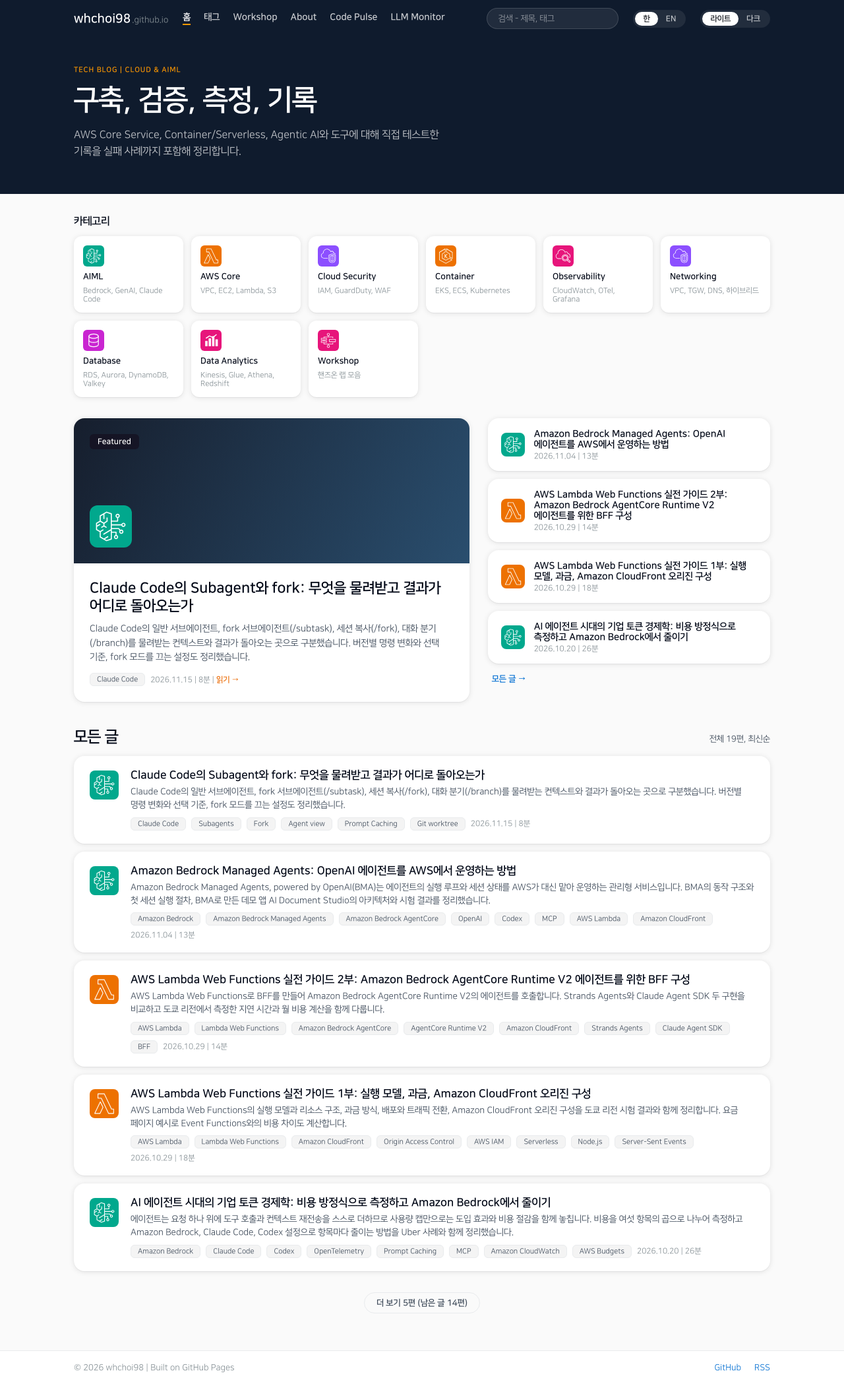
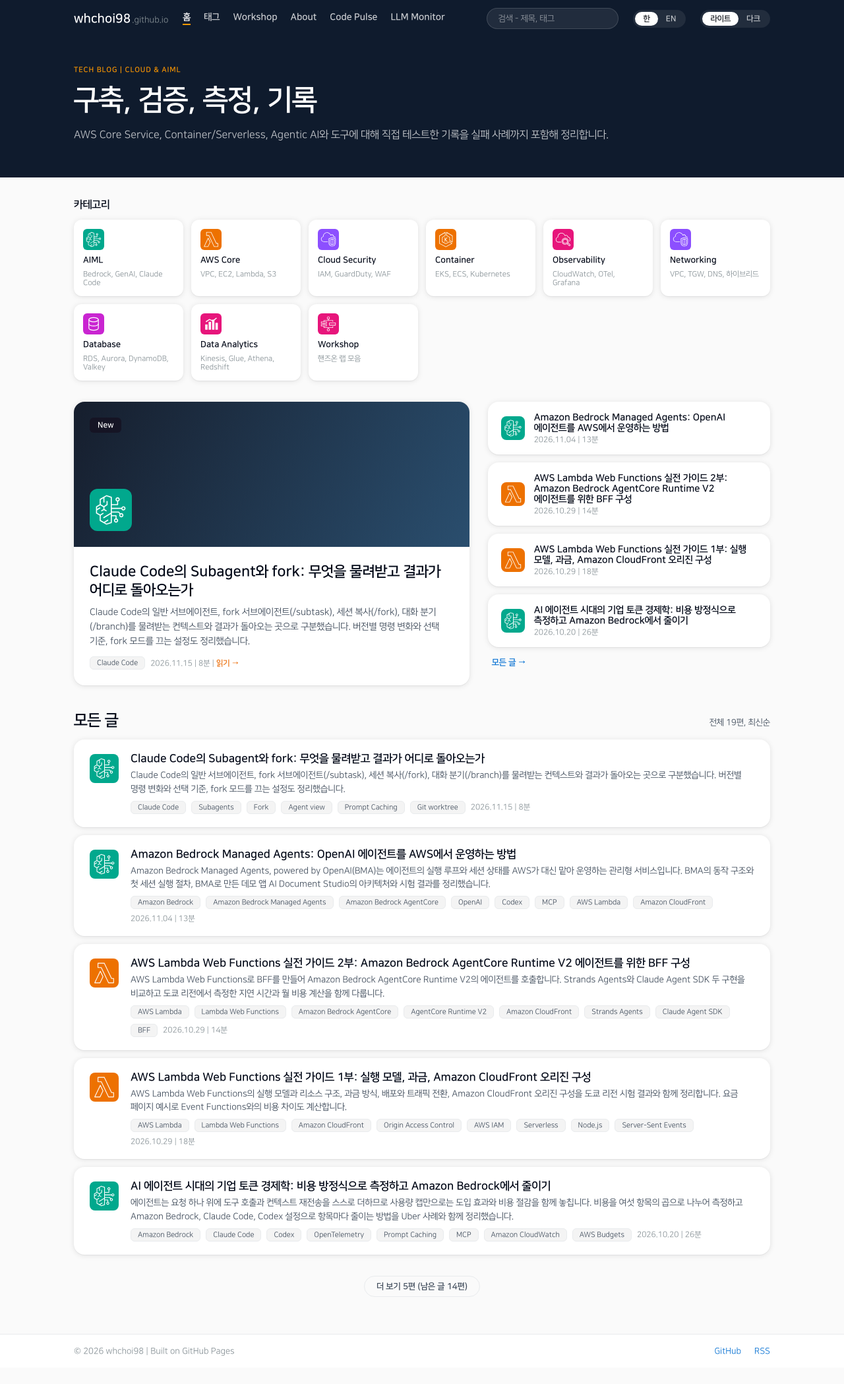
Before and after one commit to whchoi98/whchoi98.github.io, a Jekyll site: the page built from index.md, in a window 1280 px wide. Shown: the whole page at 66% size. Built offline with Jekyll 4.4.1, drawn with Linux system fonts in a browser that asks for light colours; some web fonts are replaced; after the commit the page ends 2073 px from its top, so only the background shows below that.

Commit message:
feat: newest post in the home card with a "New" badge, full-width hero sentence, English figures
- Home: the left card always shows the newest post and its badge reads "New" instead of "Featured"
  (a `featured: true` in a post's front matter no longer takes the card)
- Home: the sentence under the hero title uses the full content width (the 56% cap is gone); it sits
  on one line at 960px and wider in Korean and at 1024px and wider in English
- Post "Subagents and forks in Claude Code": the English page shows English versions of the four
  figures (fig0N-*-en.png), so the figures change with the language switch; the "(labels in Korean)"
  note is gone from the English captions
- CHANGELOG: entries for the three changes

```diff
--- a/_layouts/home.html
+++ b/_layouts/home.html
@@ -2,8 +2,7 @@
 layout: default
 ---
 {% assign posts = site.pages | where_exp: "p", "p.layout == 'post' or p.layout == 'report'" | sort: "date" | reverse %}
-{% assign featured = posts | where: "featured", true | first %}
-{% unless featured %}{% assign featured = posts | first %}{% endunless %}
+{% assign newest = posts | first %}
 
 <header class="site-header">
   <div class="wrap">
@@ -31,24 +30,24 @@ layout: default
   </div>
 
   <div class="home-top">
-    <a href="{{ featured.url }}" class="card featured-card">
+    <a href="{{ newest.url }}" class="card featured-card">
       <div class="featured-cover">
-        <span class="featured-badge">Featured</span>
-        <img src="/assets/icons/{{ featured.icon | default: 'bedrock' }}.svg" alt="" class="featured-icon">
+        <span class="featured-badge">New</span>
+        <img src="/assets/icons/{{ newest.icon | default: 'bedrock' }}.svg" alt="" class="featured-icon">
       </div>
       <div class="featured-body">
-        <span class="featured-title">{% if featured.title_en %}<span class="l-ko">{{ featured.title }}</span><span class="l-en">{{ featured.title_en }}</span>{% else %}{{ featured.title }}{% endif %}</span>
-        <span class="featured-excerpt">{% if featured.excerpt_en %}<span class="l-ko">{{ featured.excerpt }}</span><span class="l-en">{{ featured.excerpt_en }}</span>{% else %}{{ featured.excerpt }}{% endif %}</span>
+        <span class="featured-title">{% if newest.title_en %}<span class="l-ko">{{ newest.title }}</span><span class="l-en">{{ newest.title_en }}</span>{% else %}{{ newest.title }}{% endif %}</span>
+        <span class="featured-excerpt">{% if newest.excerpt_en %}<span class="l-ko">{{ newest.excerpt }}</span><span class="l-en">{{ newest.excerpt_en }}</span>{% else %}{{ newest.excerpt }}{% endif %}</span>
         <div class="meta-row">
-          {% for t in featured.tags limit: 1 %}<span class="chip">{{ t }}</span>{% endfor %}
-          <span class="meta-text">{{ featured.date | date: "%Y.%m.%d" }} | {{ featured.minutes }}<span class="l-ko">분</span><span class="l-en"> min</span> | <span class="read-more"><span class="l-ko">읽기</span><span class="l-en">Read</span> →</span></span>
+          {% for t in newest.tags limit: 1 %}<span class="chip">{{ t }}</span>{% endfor %}
+          <span class="meta-text">{{ newest.date | date: "%Y.%m.%d" }} | {{ newest.minutes }}<span class="l-ko">분</span><span class="l-en"> min</span> | <span class="read-more"><span class="l-ko">읽기</span><span class="l-en">Read</span> →</span></span>
         </div>
       </div>
     </a>
     <div class="side-list">
       {% assign side = 0 %}
       {% for p in posts %}
-        {% if p.url != featured.url and side < 4 %}
+        {% if p.url != newest.url and side < 4 %}
           {% assign side = side | plus: 1 %}
           <a href="{{ p.url }}" class="card side-card">
             <img src="/assets/icons/{{ p.icon | default: 'bedrock' }}.svg" alt="" class="side-icon">
--- a/assets/css/main.css
+++ b/assets/css/main.css
@@ -128,7 +128,7 @@ html.lang-en .seg-en { color: var(--segl-c); background: var(--segl-bg); }
 .hero { padding: 44px 0 52px; display: flex; flex-direction: column; gap: 16px; }
 .hero-eyebrow { font-weight: 700; font-size: 11px; letter-spacing: .08em; text-transform: uppercase; color: var(--orange); }
 .hero-title { margin: 0; font-weight: 800; font-size: 44px; line-height: 1.1; letter-spacing: -0.01em; color: #fff; max-width: 70%; }
-.hero-sub { margin: 0; font-size: 16px; line-height: 1.55; color: rgba(255,255,255,.75); max-width: 56%; }
+.hero-sub { margin: 0; font-size: 16px; line-height: 1.55; color: rgba(255,255,255,.75); }
 
 .post-hero { padding: 36px 0 44px; display: flex; flex-direction: column; gap: 14px; }
 .crumb { font-size: 13px; color: rgba(255,255,255,.6); }
@@ -397,7 +397,6 @@ html.dark .chip-lg.active { background: var(--orange); border-color: var(--orang
   .cat-grid { grid-template-columns: repeat(3, 1fr); }
   .now-grid { grid-template-columns: 1fr; }
   .hero-title { font-size: 32px; max-width: 100%; }
-  .hero-sub { max-width: 100%; }
   .post-hero-title { font-size: 28px; max-width: 100%; }
 }
 @media (max-width: 640px) {
```
Also changed, not shown: docs/techblog/aiml/claude-code-subagent-vs-fork-report.html (+4 -4 lines), CHANGELOG.md, docs/techblog/aiml/claude-code-subagent-vs-fork-assets/fig01-overview-en.png (added), docs/techblog/aiml/claude-code-subagent-vs-fork-assets/fig02-context-en.png (added), docs/techblog/aiml/claude-code-subagent-vs-fork-assets/fig03-timeline-en.png (added), docs/techblog/aiml/claude-code-subagent-vs-fork-assets/fig04-choice-en.png (added).
